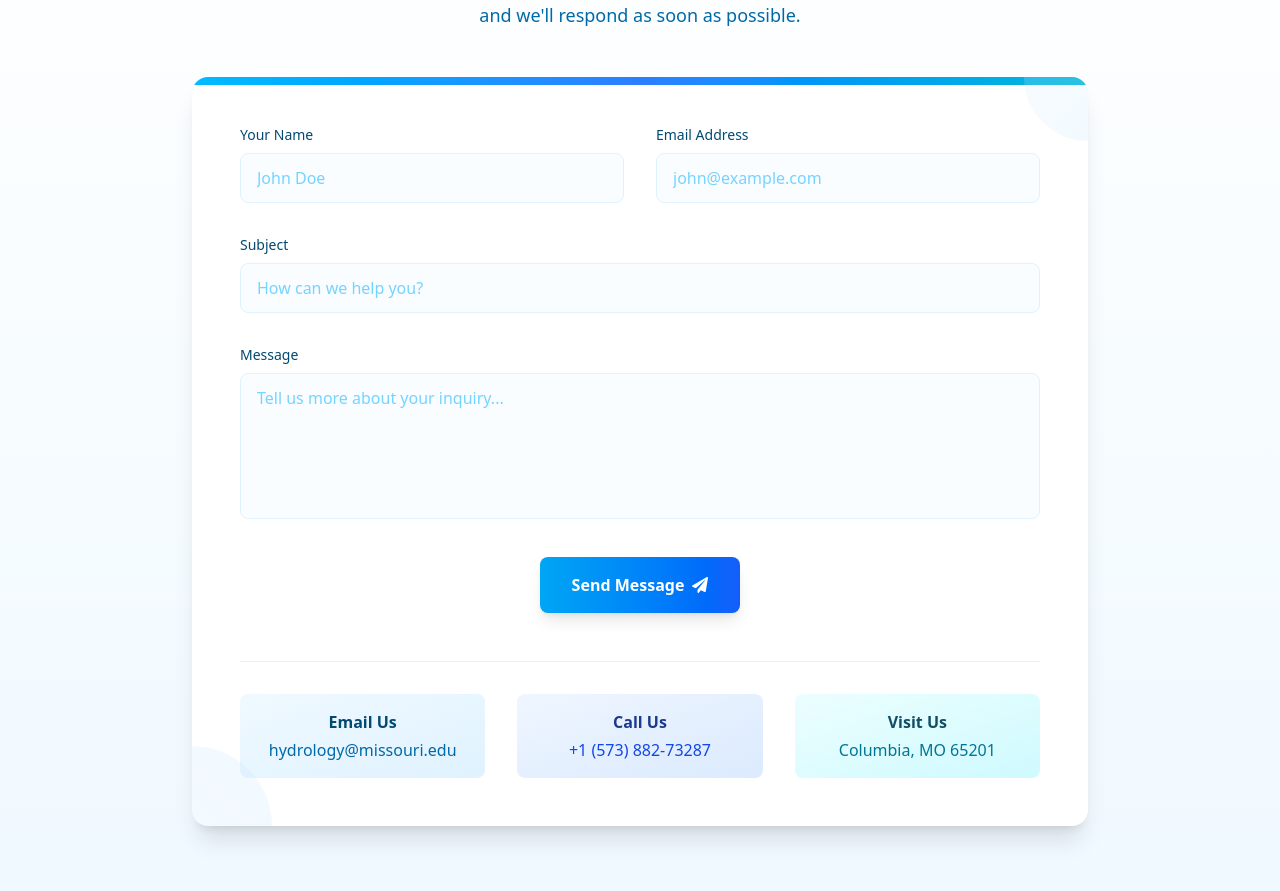
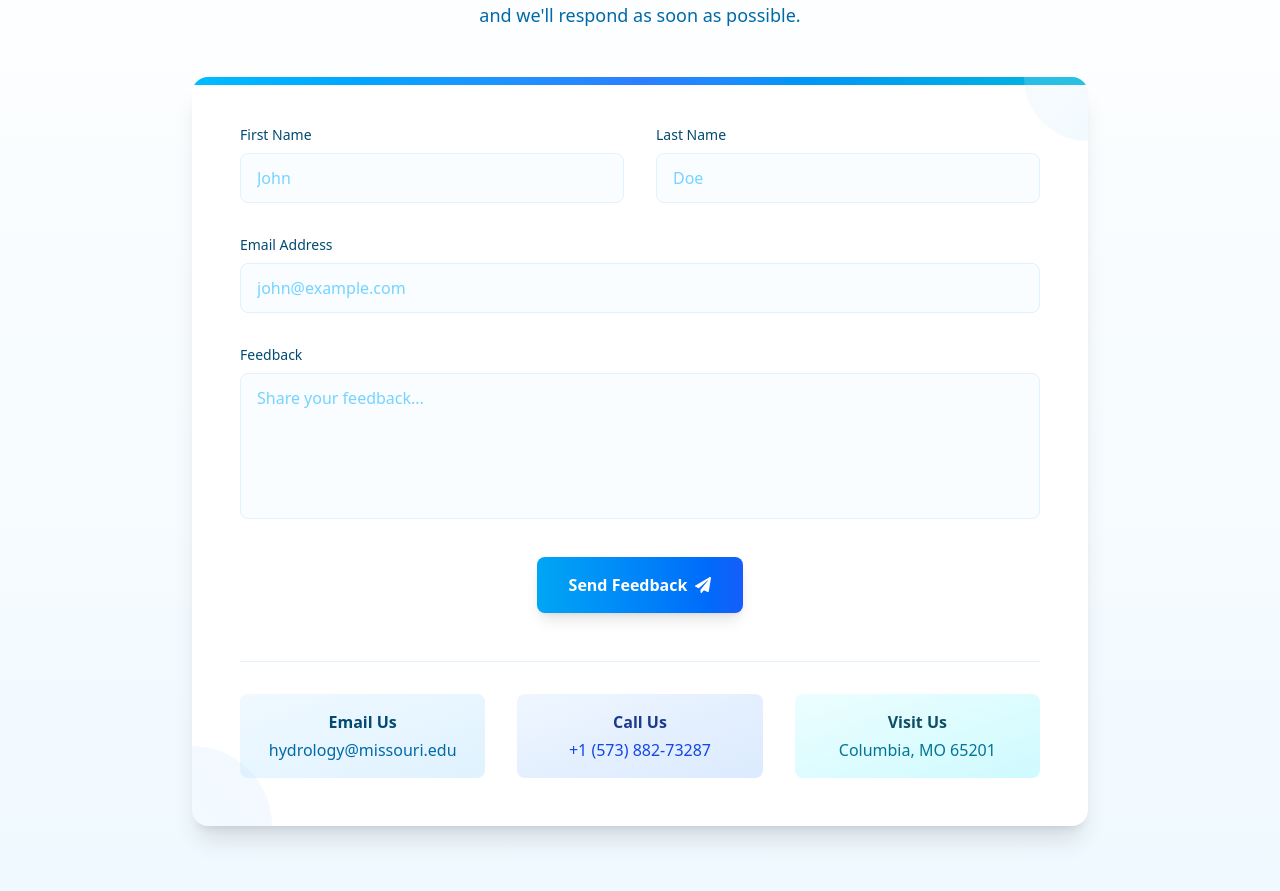
Before and after one commit to skb3c/Watershed_Model_Website, a React (Vite) app in the folder Frontend/: page /home in a window 1280 px wide. Shown: the part 2244-3135 px from the top of the page. Built offline with nearby package versions, Linux system fonts and the light colour scheme.

Commit message:
Feed back form update

```diff
--- a/Frontend/src/components/home/ContactUs.jsx
+++ b/Frontend/src/components/home/ContactUs.jsx
@@ -3,11 +3,14 @@ import { FaPaperPlane } from 'react-icons/fa';
 
 function ContactUs() {
   const [formData, setFormData] = useState({
-    name: '',
+    firstName: '',
+    lastName: '',
     email: '',
-    subject: '',
-    message: ''
-  });
+    feedback: ''
+  })
+
+  const [showSuccessMessage, setShowSuccessMessage] = useState(false);
+  const [showErrorMessage, setShowErrorMessage] = useState(false);
 
   const handleChange = (e) => {
     const { name, value } = e.target;
@@ -17,10 +20,44 @@ function ContactUs() {
     }));
   };
 
-  const handleSubmit = (e) => {
+
+
+  const handleSubmit = async (e) => {
     e.preventDefault();
     console.log('Form submitted:', formData);
+
+    try {
+      const token = localStorage.getItem('token');
+      const response = await fetch('http://127.0.0.1:5000/api/submitForm', {
+        method: 'POST',
+        headers: {
+          'Content-Type': 'application/json',
+          'Authorization': `Bearer ${token}`
+        },
+        body: JSON.stringify(formData)
+      });
+
+      if (response.ok) {
+        setShowSuccessMessage(true);
+        setFormData({
+          firstName: '',
+          lastName: '',
+          email: '',
+          feedback: ''
+        });
+        setTimeout(() => setShowSuccessMessage(false), 5000);
+      } else {
+        console.error('Failed to submit form');
+        setShowErrorMessage(true);
+        setTimeout(() => setShowErrorMessage(false), 5000);
+      }
+    } catch (error) {
+      console.error('Error:', error);
+      setShowErrorMessage(true);
+      setTimeout(() => setShowErrorMessage(false), 5000);
+    }
   };
+
 
   return (
     <div className="max-w-4xl mx-auto">
@@ -38,22 +75,41 @@ function ContactUs() {
         <div className="absolute top-0 right-0 w-32 h-32 bg-gradient-to-br from-blue-100 to-sky-200 rounded-full -translate-y-1/2 translate-x-1/2 opacity-20"></div>
         <div className="absolute bottom-0 left-0 w-40 h-40 bg-gradient-to-tr from-cyan-100 to-blue-200 rounded-full translate-y-1/2 -translate-x-1/2 opacity-20"></div>
 
+
+
 <form onSubmit={handleSubmit} className="space-y-8 relative z-10">
   <div className="grid grid-cols-1 md:grid-cols-2 gap-8">
     <div className="form-group">
-              <label htmlFor="name" className="block text-sm font-medium text-sky-900 mb-2">
-                Your Name
+      <label htmlFor="firstName" className="block text-sm font-medium text-sky-900 mb-2">
+        First Name
       </label>
       <input
         type="text"
-                id="name"
-                name="name"
-                value={formData.name}
+        id="firstName"
+        name="firstName"
+        value={formData.firstName}
         onChange={handleChange}
-                className="w-full px-4 py-3 rounded-lg border border-sky-100 focus:border-sky-500 focus:ring-2 focus:ring-sky-200 transition-all duration-200 bg-sky-50/30 placeholder-sky-300"
-                placeholder="John Doe"
+        className="w-full px-4 text-black py-3 rounded-lg border border-sky-100 focus:border-sky-500 focus:ring-2 focus:ring-sky-200 transition-all duration-200 bg-sky-50/30 placeholder-sky-300"
+        placeholder="John"
         required
       />
+    </div>
+
+    <div className="form-group">
+      <label htmlFor="lastName" className="block text-sm font-medium text-sky-900 mb-2">
+        Last Name
+      </label>
+      <input
+        type="text"
+        id="lastName"
+        name="lastName"
+        value={formData.lastName}
+        onChange={handleChange}
+        className="w-full px-4 py-3 text-black rounded-lg border border-sky-100 focus:border-sky-500 focus:ring-2 focus:ring-sky-200 transition-all duration-200 bg-sky-50/30 placeholder-sky-300"
+        placeholder="Doe"
+        required
+      />
+    </div>
   </div>
 
   <div className="form-group">
@@ -66,41 +122,24 @@ function ContactUs() {
       name="email"
       value={formData.email}
       onChange={handleChange}
-                className="w-full px-4 py-3 rounded-lg border border-sky-100 focus:border-sky-500 focus:ring-2 focus:ring-sky-200 transition-all duration-200 bg-sky-50/30 placeholder-sky-300"
+      className="w-full px-4 py-3 rounded-lg border text-black border-sky-100 focus:border-sky-500 focus:ring-2 focus:ring-sky-200 transition-all duration-200 bg-sky-50/30 placeholder-sky-300"
       placeholder="john@example.com"
-                required
-              />
-            </div>
-          </div>
-
-          <div className="form-group">
-            <label htmlFor="subject" className="block text-sm font-medium text-sky-900 mb-2">
-              Subject
-            </label>
-            <input
-              type="text"
-              id="subject"
-              name="subject"
-              value={formData.subject}
-              onChange={handleChange}
-              className="w-full px-4 py-3 rounded-lg border border-sky-100 focus:border-sky-500 focus:ring-2 focus:ring-sky-200 transition-all duration-200 bg-sky-50/30 placeholder-sky-300"
-              placeholder="How can we help you?"
       required
     />
   </div>
 
   <div className="form-group">
-            <label htmlFor="message" className="block text-sm font-medium text-sky-900 mb-2">
-              Message
+    <label htmlFor="feedback" className="block text-sm font-medium text-sky-900 mb-2">
+      Feedback
     </label>
     <textarea
-              id="message"
-              name="message"
+      id="feedback"
+      name="feedback"
       rows={5}
-              value={formData.message}
+      value={formData.feedback}
       onChange={handleChange}
-              className="w-full px-4 py-3 rounded-lg border border-sky-100 focus:border-sky-500 focus:ring-2 focus:ring-sky-200 transition-all duration-200 bg-sky-50/30 placeholder-sky-300 resize-none"
-              placeholder="Tell us more about your inquiry..."
+      className="w-full px-4 py-3 rounded-lg border text-black border-sky-100 focus:border-sky-500 focus:ring-2 focus:ring-sky-200 transition-all duration-200 bg-sky-50/30 placeholder-sky-300 resize-none"
+      placeholder="Share your feedback..."
       required
     />
   </div>
@@ -110,11 +149,24 @@ function ContactUs() {
       type="submit"
       className="inline-flex items-center px-8 py-4 bg-gradient-to-r from-sky-500 to-blue-600 text-white font-semibold rounded-lg shadow-lg hover:shadow-xl transform hover:-translate-y-0.5 transition-all duration-200 space-x-2 group"
     >
-              <span>Send Message</span>
+      <span>Send Feedback</span>
       <FaPaperPlane className="h-4 w-4 transform group-hover:translate-x-1 transition-transform duration-200" />
     </button>
   </div>
 </form>
+
+{showSuccessMessage && (
+            <div className="success-message">
+              Form submitted successfully!
+            </div>
+          )}
+        {showErrorMessage && (
+            <div className="error-message">
+              Failed to submit form. Please try again later.
+            </div>
+          )}
+
+
 
         {/* Contact Information */}
         <div className="mt-12 pt-8 border-t border-sky-100">
```
Lines whose indentation alone changed are shown as unchanged.
